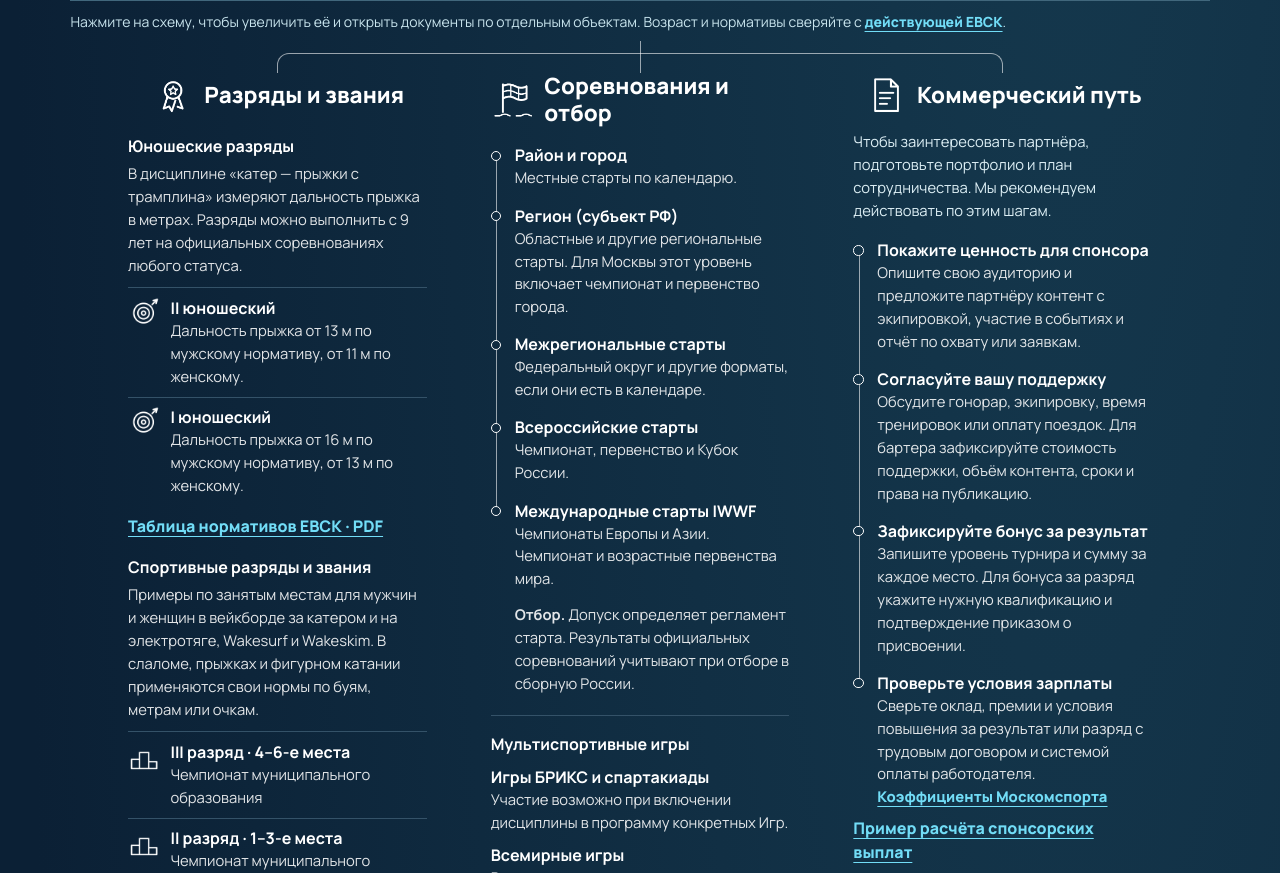
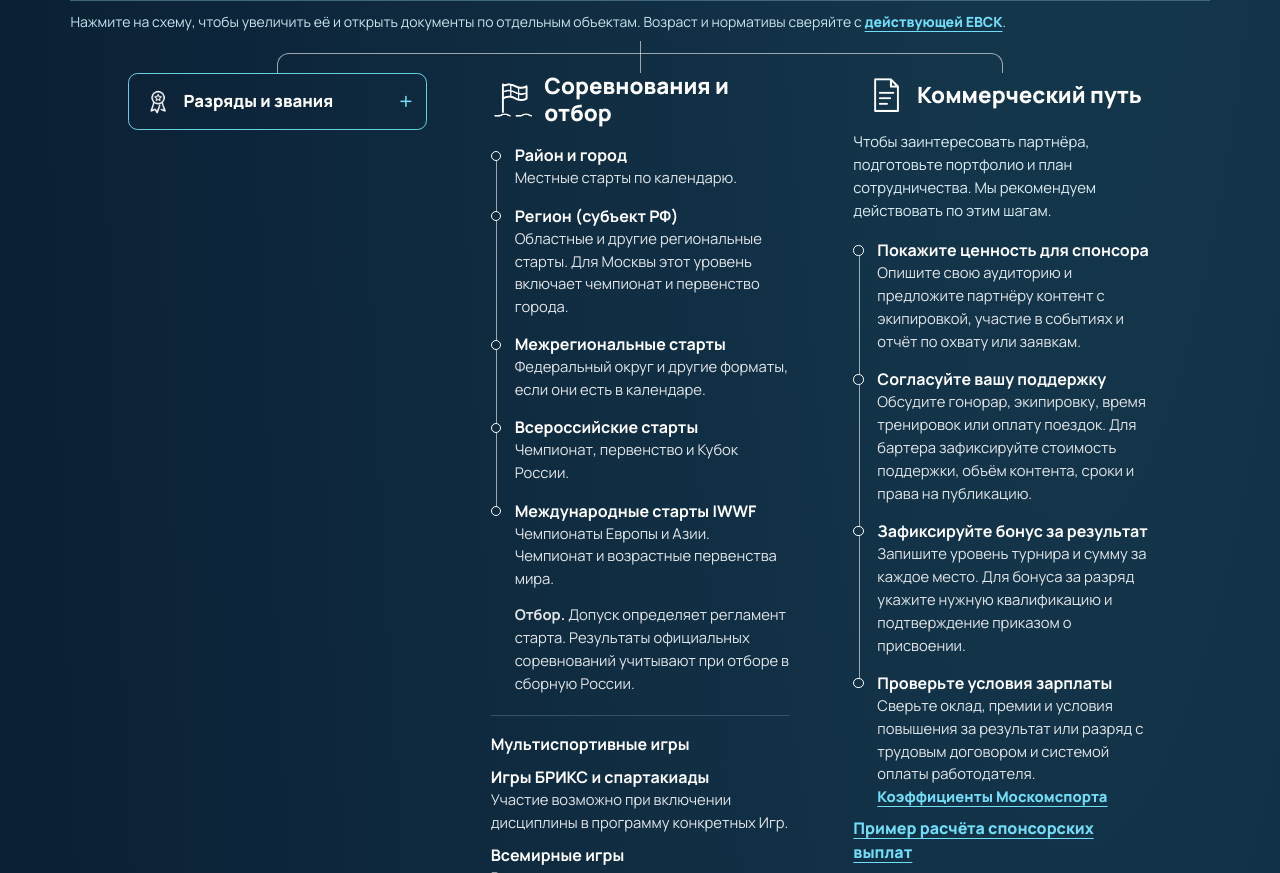
Before and after one commit to YaroslavValeev/MoscowFederationVLS, a plain HTML site: page dist/index.html in a window 1280 px wide. Shown: the part 1780-2653 px from the top of the page. Drawn offline with Linux system fonts and the light colour scheme; grey boxes are pictures that could not be loaded.

Commit message:
Sync collapsible ranks and clear roadmap

```diff
--- a/dist/index.html
+++ b/dist/index.html
@@ -9,8 +9,8 @@
   <meta property="og:description" content="Где заниматься в Москве, как выйти на воду впервые и где следить за соревнованиями.">
   <meta property="og:type" content="website">
   <link rel="icon" type="image/png" href="assets/mark.png">
-  <link rel="stylesheet" href="styles.css?v=31">
-  <link rel="stylesheet" href="roadmap.css?v=33">
+  <link rel="stylesheet" href="styles.css?v=36">
+  <link rel="stylesheet" href="roadmap.css?v=35">
   <script src="site.js?v=3" defer></script>
   <script src="roadmap.js?v=34" defer></script>
   <title>ФВЛС Москвы · Воднолыжный спорт</title>
@@ -167,11 +167,13 @@
             </figure>
 
             <div class="athlete-tree">
-              <div class="athlete-branch athlete-ranks">
-                <h4 class="athlete-branch-title">
-                  <img src="assets/athlete-path/medal.png" alt="" width="44" height="44" loading="lazy" decoding="async">
-                  Разряды и звания
-                </h4>
+              <details class="athlete-branch athlete-ranks">
+                <summary class="athlete-ranks-toggle">
+                  <h4 class="athlete-branch-title">
+                    <img src="assets/athlete-path/medal.png" alt="" width="44" height="44" loading="lazy" decoding="async">
+                    Разряды и звания
+                  </h4>
+                </summary>
                 <div class="athlete-rank-group">
                   <h5>Юношеские разряды</h5>
                   <p>В дисциплине «катер — прыжки с трамплина» измеряют дальность прыжка в метрах. Разряды можно выполнить с 9 лет на официальных соревнованиях любого статуса.</p>
@@ -242,7 +244,7 @@
                     </li>
                   </ul>
                 </div>
-              </div>
+              </details>
 
               <div class="athlete-branch">
                 <h4 class="athlete-branch-title">
@@ -1151,7 +1153,7 @@
     <div class="roadmap-viewer-header">
       <div>
         <h2 id="roadmap-viewer-title">Путь спортсмена ФВЛС</h2>
-        <p id="roadmap-viewer-help">Нажмите на выделенный объект, чтобы открыть документ или страницу. Схему можно прокручивать и увеличивать.</p>
+        <p id="roadmap-viewer-help">Нажмите на объект схемы, чтобы открыть документ или страницу. Схему можно прокручивать и увеличивать.</p>
       </div>
       <form method="dialog"><button class="roadmap-viewer-close" type="submit" aria-label="Закрыть схему" autofocus>×</button></form>
     </div>
--- a/dist/roadmap.css
+++ b/dist/roadmap.css
@@ -15,8 +15,8 @@
 .roadmap-map-surface { position: relative; width: max(100%, var(--roadmap-map-width, 1586px)); }
 .roadmap-map-surface > img { display: block; width: 100%; height: auto; max-width: none; }
 .roadmap-hotspots { position: absolute; inset: 0; }
-.roadmap-hotspot { position: absolute; display: block; border: 1px solid rgb(114 221 247 / 65%); border-radius: .3rem; background: rgb(114 221 247 / 6%); }
-.roadmap-hotspot:hover, .roadmap-hotspot:focus-visible { border: 2px solid #a6f3ff; outline: 2px solid #082036; background: rgb(114 221 247 / 25%); }
+.roadmap-hotspot { position: absolute; display: block; border: 0; background: transparent; cursor: pointer; }
+.roadmap-hotspot:focus-visible { outline: 2px solid #a6f3ff; outline-offset: -2px; }
 .roadmap-viewer-index { padding: 1rem 1.25rem 1.25rem; }
 .roadmap-viewer-index summary { cursor: pointer; font-weight: 700; }
 .roadmap-viewer-index ul { display: grid; grid-template-columns: repeat(auto-fit, minmax(min(100%, 15rem), 1fr)); gap: .6rem 1.25rem; padding-left: 1.2rem; }
--- a/dist/styles.css
+++ b/dist/styles.css
@@ -587,6 +587,27 @@ button:disabled { opacity: .6; cursor: default; }
 }
 
 .athlete-ranks { grid-row: span 2; }
+
+.athlete-ranks-toggle {
+  display: flex;
+  align-items: center;
+  justify-content: space-between;
+  gap: .65rem;
+  width: 100%;
+  padding: .7rem .8rem;
+  border: 1px solid #63d3e3;
+  border-radius: .6rem;
+  color: var(--white);
+  cursor: pointer;
+  list-style: none;
+}
+
+.athlete-ranks-toggle::-webkit-details-marker { display: none; }
+.athlete-ranks-toggle:hover { border-color: #aff1fc; color: #aff1fc; }
+.athlete-ranks-toggle .athlete-branch-title { justify-content: start; font-size: 1.05rem; }
+.athlete-ranks-toggle .athlete-branch-title img { width: 2rem; height: 2rem; }
+.athlete-ranks-toggle::after { content: "+"; flex: none; color: var(--aqua); font-size: 1.5rem; line-height: 1; }
+.athlete-ranks[open] .athlete-ranks-toggle::after { content: "−"; }
 
 .athlete-tree::before,
 .athlete-tree::after {
```
Also changed, not shown: 1 other file.
